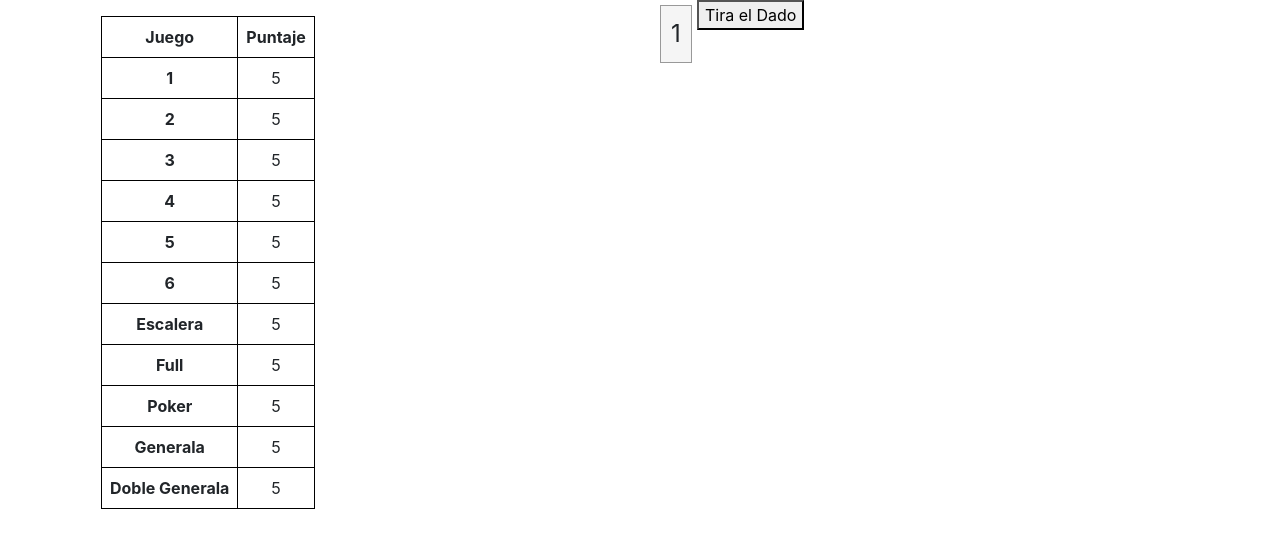
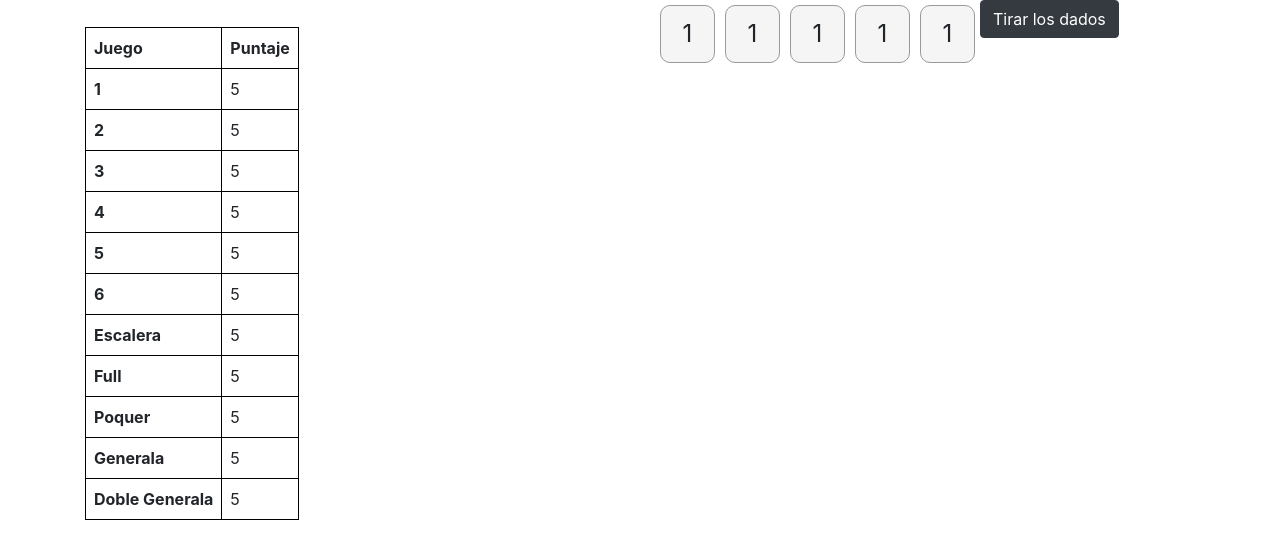
Before and after one commit to aldiiicastro/unq-ui-aldana-castro-trabajo-final, a React (Create React App) app: page / in a window 1280 px wide. Shown: the top 548 px of the page. Built offline with nearby package versions, Linux system fonts and the light colour scheme.

Commit message:
Se puede anotar una escalera. Proceso de poquer

```diff
--- a/package.json
+++ b/package.json
@@ -6,12 +6,10 @@
     "@testing-library/jest-dom": "^5.14.1",
     "@testing-library/react": "^11.2.7",
     "@testing-library/user-event": "^12.8.3",
-    "namor": "^2.0.3",
     "react": "^17.0.2",
     "react-dom": "^17.0.2",
     "react-scripts": "4.0.3",
     "react-table": "^7.7.0",
-    "react-table-vertical-heading": "^0.1.4",
     "styled-components": "^5.3.0",
     "web-vitals": "^1.1.2"
   },
--- a/src/App.js
+++ b/src/App.js
@@ -1,50 +1,18 @@
-import logo from './logo.svg';
 import './App.css';
 import ScoreTable from './components/ScoreTable'
-import styled from 'styled-components'
 import Dice from './components/Dice'
-const Styles = styled.div`
-  padding: 1rem;
 
-  table {
-    border-spacing: 0;
-    border: 1px solid black;
-
-    tr {
-      :last-child {
-        td {
-          border-bottom: 0;
-        }
-      }
-    }
-
-    th,
-    td {
-      margin: 0;
-      padding: 0.5rem;
-      border-bottom: 1px solid black;
-      border-right: 1px solid black;
-
-      :last-child {
-        border-right: 0;
-      }
-    }
-  }
-`
 
 function App() {
   return (
     <div className='container'>
       <div className='row'>
         <div className='col'>
-          <div className="App">
-            <Styles>
-              <ScoreTable/>
-            </Styles>
-          </div>
+            <ScoreTable/>
         </div>
         <div className='col'>
-          <Dice></Dice>
+          <Dice/>
+
         </div>
       </div>
     </div>
--- a/src/components/Dice.js
+++ b/src/components/Dice.js
@@ -1,13 +1,60 @@
+import React, { useState } from 'react';
 import '../css/Dice.css'
 const Dice = () => {
-    let x=1;
+    const [straight, isStraightToScore] = useState(false);
+    const [hide, isHiden] = useState(true);
+    const [poker, isPokerToScore] = useState(false);
+    const isStraight1to5 = (dice) =>  {
+        return dice.includes(1) && dice.includes(2) && dice.includes(3) && dice.includes(4) && dice.includes(5)
+    }
 
+    const isStraight2to6 = (dice) => {
+        return dice.includes(2) && dice.includes(3) && dice.includes(4) && dice.includes(5) && dice.includes(6)
+    }
+
+    const isStraight = (dice) => {
+        if (isStraight1to5(dice) || isStraight2to6(dice)) {
+            console.log('Escalera')
+            isHiden(false);
+            isStraightToScore(true);
+        }
+    }
+
+    const scoring = () => {
+        straight && (document.getElementById("escalera").innerHTML = 20) || poker && (document.getElementById("escalera").innerHTML = 40);
+        isHiden(true);
+    }
+    const isPoker = (dice) => {
+        let count = {};
+        dice.forEach(function(i) { count[i] = (count[i]||0) + 1;});
+        let p = Object.values(count).includes(4)
+        if (p) {
+            isHiden(false);
+            isPokerToScore(true);
+        }
+        return poker
+    }
    const rollDice = () => {
         let die1 = document.getElementById("die1");
+        let die2 = document.getElementById("die2");
+        let die3 = document.getElementById("die3");
+        let die4 = document.getElementById("die4");
+        let die5 = document.getElementById("die5");
         // let status = document.getElementById("status");
         let d1 = Math.floor(Math.random() * 6) + 1;
+        let d2 = Math.floor(Math.random() * 6) + 1;
+        let d3 = Math.floor(Math.random() * 6) + 1;
+        let d4 = Math.floor(Math.random() * 6) + 1;
+        let d5 = Math.floor(Math.random() * 6) + 1;
         die1.innerHTML = d1;
-        x = x+1;
+        die2.innerHTML = d2;
+        die3.innerHTML = d3;
+        die4.innerHTML = d4;
+        die5.innerHTML = d5;
+        let dice = [d1,d2,d3,d4,d5]
+        isPoker(dice);
+        // isFull(d1,d2,d3,d4,d5);
+        isStraight(dice);
         // if (pos > 99){
         //     alert("EL juego ha terminado");
         //     y = 0;
@@ -15,10 +62,24 @@ const Dice = () => {
     }
 
     return(
-        <div>
-            <div id="die1" className="dice">1</div>
-            <button onClick={ rollDice }>Tira el Dado</button>
-        </div>
+        <React.Fragment>
+            <div>
+                <div id="die1" className="dice">1</div>
+                <div id="die2" className="dice">1</div>
+                <div id="die3" className="dice">1</div>
+                <div id="die4" className="dice">1</div>
+                <div id="die5" className="dice">1</div>
+            </div>
+            <div className='btnRollDice'>
+                <button type="button" className="btn btn-dark" onClick={ rollDice }>Tirar los dados</button>
+                {!hide &&
+                    <div>
+                        <button className="btn btn-dark" onClick={rollDice}>Volver a tirar</button>
+                        <button className="btn btn-dark" onClick={scoring}>Anotar</button>
+                    </div>
+                }
+            </div>
+        </React.Fragment>
     );
 };
 
--- a/src/components/ScoreTable.js
+++ b/src/components/ScoreTable.js
@@ -1,5 +1,5 @@
 import React from 'react'
-
+import '../css/ScoreTable.css'
 import { useTable } from 'react-table'
 
 function ScoreTable() {
@@ -44,7 +44,7 @@ function ScoreTable() {
 
             <tr>
               <th>Escalera</th>
-              <td>5</td>
+              <td id='escalera'>5</td>
             </tr>
 
             <tr>
@@ -53,8 +53,8 @@ function ScoreTable() {
             </tr>
 
             <tr>
-              <th>Poker</th>
-              <td>5</td>
+              <th>Poquer</th>
+              <td id='poker'>5</td>
             </tr>
 
             <tr>
--- a/src/css/Dice.css
+++ b/src/css/Dice.css
@@ -1,10 +1,15 @@
 div.dice{
 	float:left;
-	width:32px;
+	width:55px;
 	background:#F5F5F5;
 	border:#999 1px solid;
 	padding:10px;
 	font-size:24px;
 	text-align:center;
 	margin:5px;
+	border-radius: 10px;
 }
+
+btnRollDice {
+	display:inline-block
+}
--- /dev/null
+++ b/src/css/ScoreTable.css
@@ -0,0 +1,22 @@
+
+table {
+    border-spacing: 0;
+    border: 1px solid black;
+    margin-top: 5%;
+}
+
+tr:last-child {
+    border-bottom: 0;
+}
+
+th,
+td {
+    margin: 0;
+    padding: 0.5rem;
+    border-bottom: 1px solid black;
+    border-right: 1px solid black;
+}
+
+td:last-child {
+    border-right: 0;
+}
```
Also changed, not shown: src/components/Game.js (added, +10 -0 lines), src/components/makeData.js (deleted, +0 -40 lines), 1 other file (tests, documents, lock files or other folders).
